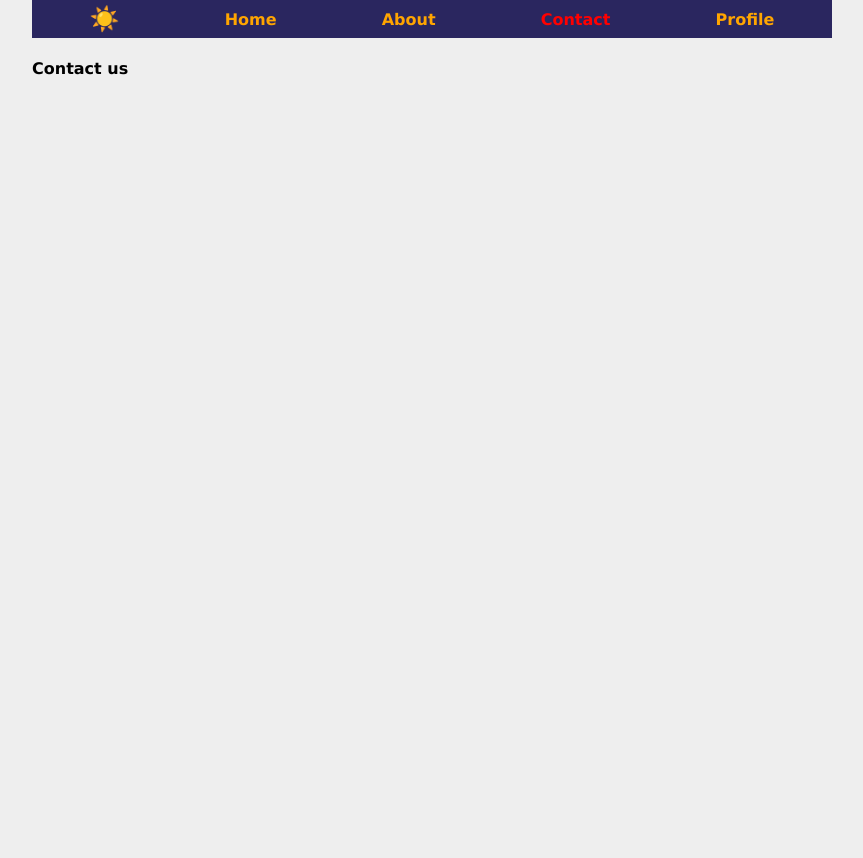
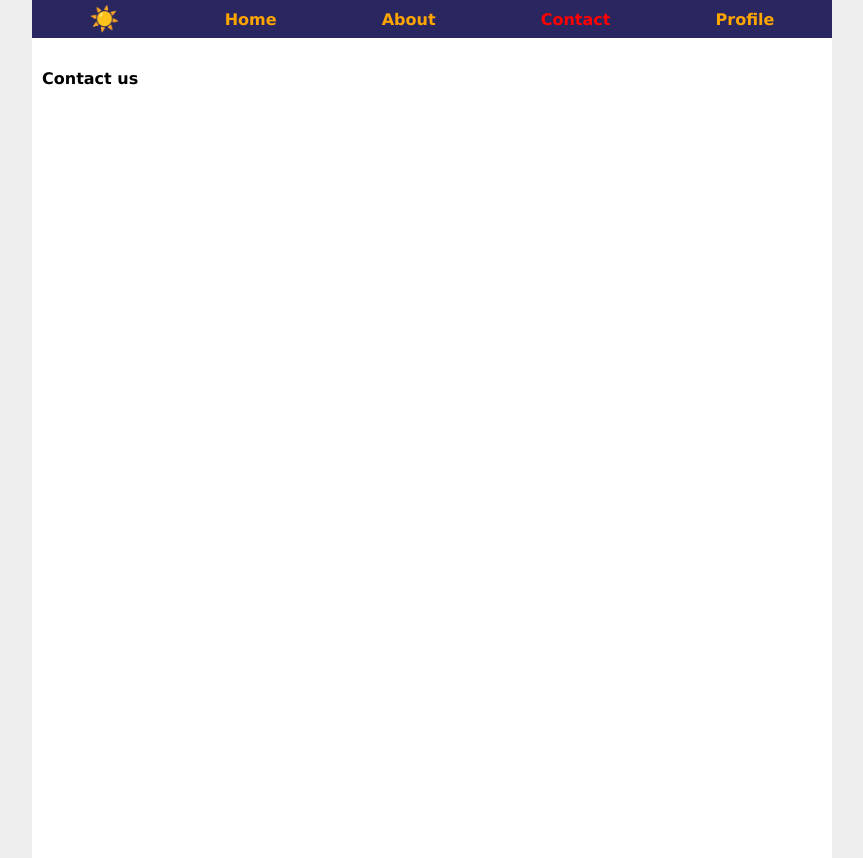
Before and after one commit to somcoders/barashada-reactJS, a React (Create React App) app: page /contact in a window 1280 px wide. Shown: the whole page, without its empty margins (208-1071 px from the left). Before the commit the page ends 800 px from the top, so only its background shows below. Built offline with nearby package versions, Linux system fonts and the light colour scheme.

Commit message:
Lesson 24 Class based React 101.

```diff
--- a/src/components/Contact.jsx
+++ b/src/components/Contact.jsx
@@ -1,11 +1,19 @@
-import React from 'react';
+import React,{Component} from 'react';
+import { ThemeContext } from '../context/ThemeContextProvider';
 
-function Contact(props) {
-    return (
-        <div>
-            <h4>Contact us</h4>
-        </div>
-    );
+class Contact extends Component {
+
+    render(){
+        return (
+            <ThemeContext.Consumer>
+                {mode => (
+                    <div className={`container ${mode.theme}`}>
+                        <h4>Contact us </h4>
+                    </div>
+                )}
+            </ThemeContext.Consumer>
+        );
+    }
 }
 
 export default Contact;
```
